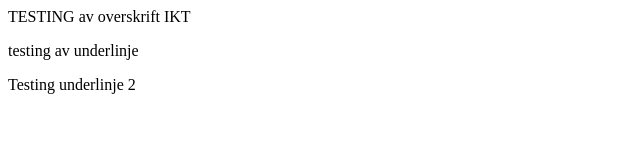
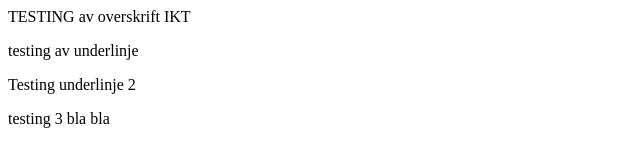
Before and after one commit to pfroystad/pdoc, a plain HTML site: page index.html in a window 1280 px wide. Shown: the whole page, without its empty margins (0-640 px from the left). Drawn offline with Linux system fonts and the light colour scheme.

Commit message:
Update index.html

```diff
--- a/index.html
+++ b/index.html
@@ -4,7 +4,7 @@
   <H> TESTING av overskrift IKT </h>
   <p> testing av underlinje </p>
   <p> Testing underlinje 2 </p>
-
+  <p> testing 3 bla bla </p>
 
 
 </body>
```
